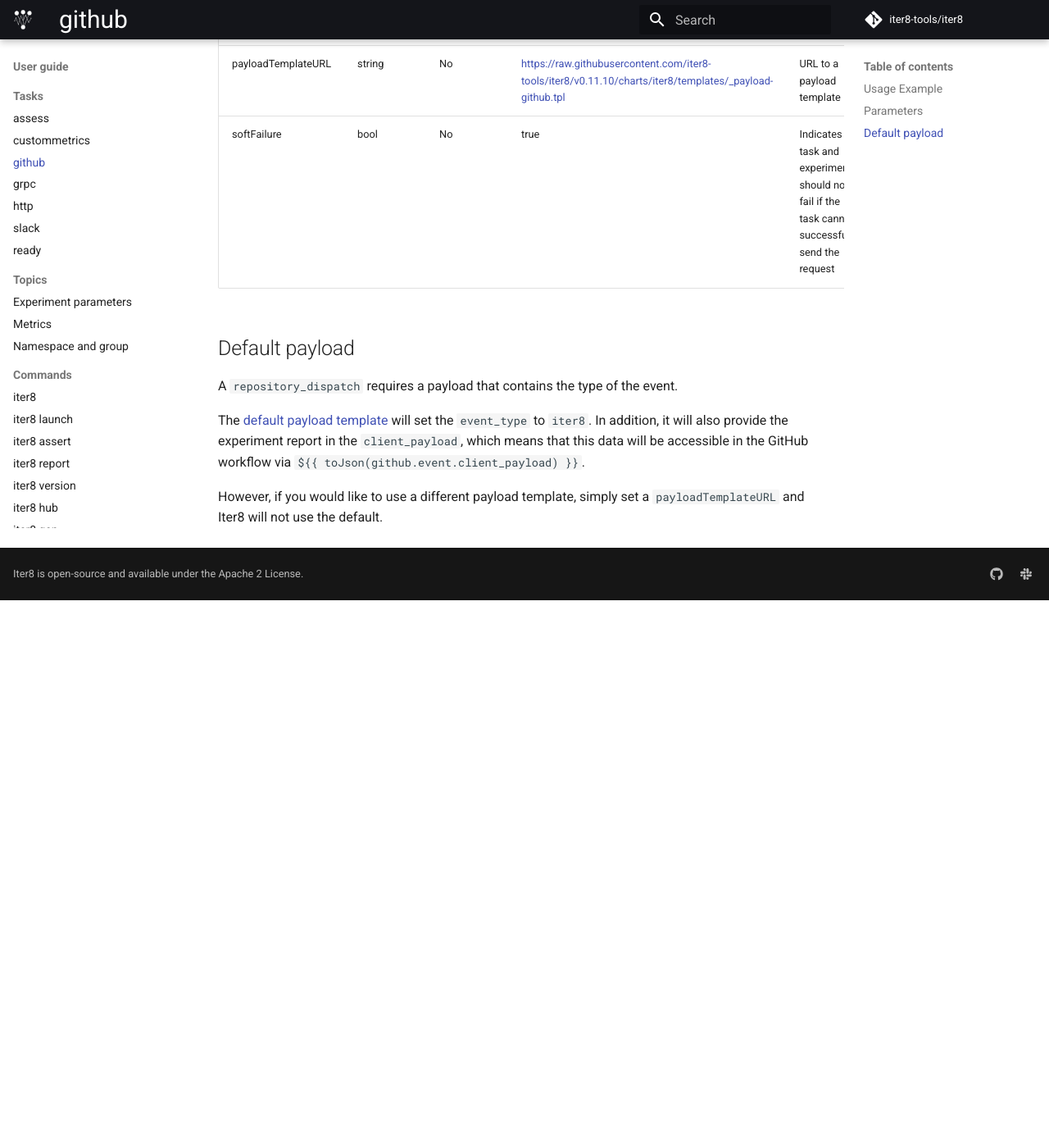
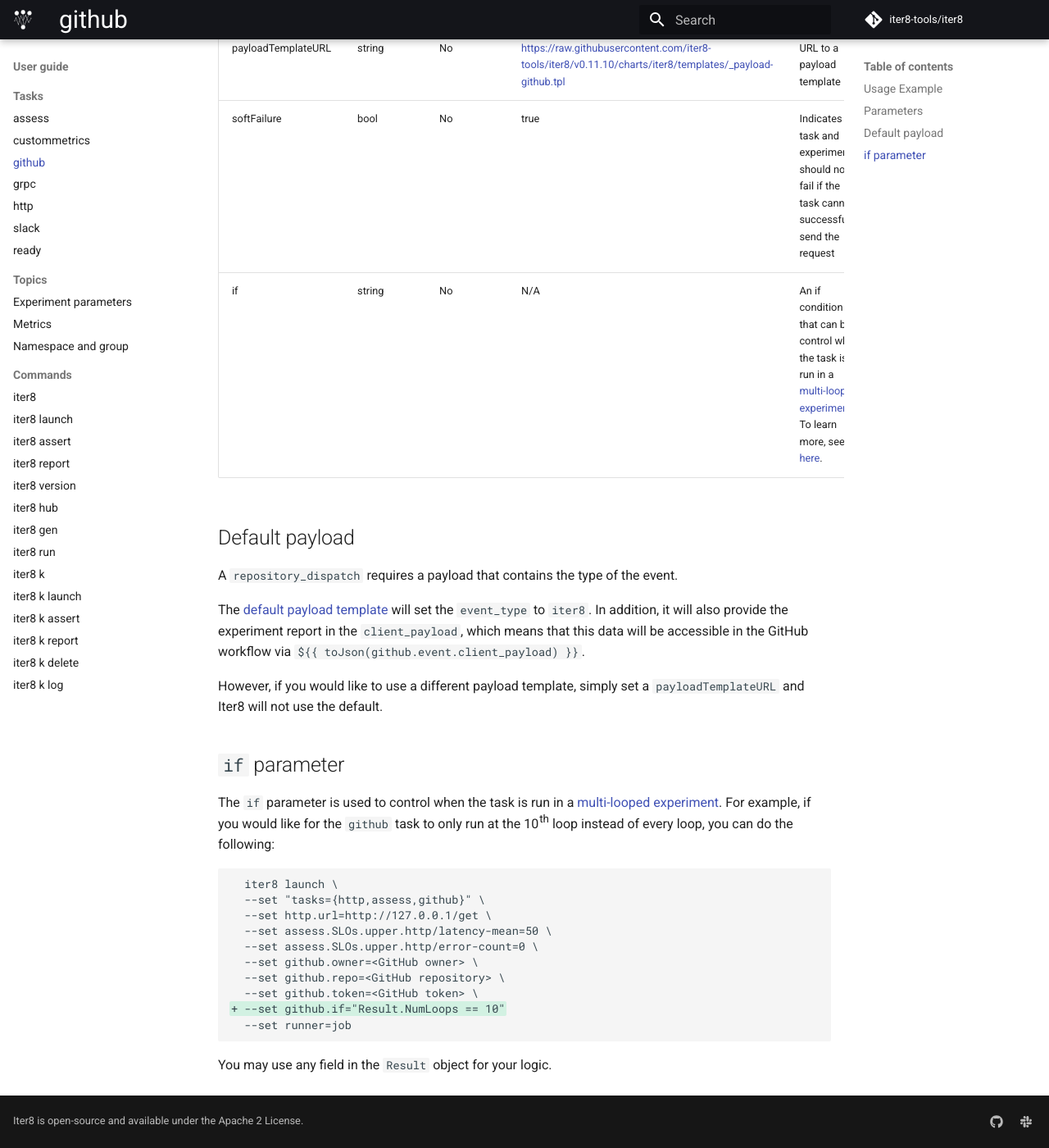
Before and after one commit to iter8-tools/docs, an MkDocs documentation site: the page built from docs/user-guide/tasks/github.md, in a window 1280 px wide and 1400 px high, scrolled down 964 px. Shown: the whole window at 82% size. Built offline with MkDocs 1.6.1 and Material for MkDocs 9.7.7, drawn with Linux system fonts in a browser that asks for light colours; comment, search, counter and statistics services are not loaded; the version menu is left out; before the commit the page ends 1696 px from its top, so only the background shows below that.

````diff
--- a/docs/user-guide/tasks/github.md
+++ b/docs/user-guide/tasks/github.md
@@ -34,6 +33,7 @@ See [here](../../tutorials/integrations/ghactions.md#use-iter8-to-trigger-a-gith
 | token | string | Yes | N/A | Authorization token |
 | payloadTemplateURL | string | No | [https://raw.githubusercontent.com/iter8-tools/iter8/v0.11.10/charts/iter8/templates/_payload-github.tpl](https://raw.githubusercontent.com/iter8-tools/iter8/v0.11.10/charts/iter8/templates/_payload-github.tpl) | URL to a payload template |
 | softFailure | bool | No | true | Indicates the task and experiment should not fail if the task cannot successfully send the request |
+| if | string | No | N/A | An if condition that can be control when the task is run in a [multi-looped experiment](../../getting-started/concepts.md#runner). To learn more, see [here](#if-parameter). |
 
 ## Default payload
 
@@ -42,3 +42,22 @@ A `repository_dispatch` requires a payload that contains the type of the event.
 The [default payload template](https://raw.githubusercontent.com/iter8-tools/iter8/v0.11.10/charts/iter8/templates/_payload-github.tpl) will set the `event_type` to `iter8`. In addition, it will also provide the experiment report in the `client_payload`, which means that this data will be accessible in the GitHub workflow via `${{ toJson(github.event.client_payload) }}`.
 
 However, if you would like to use a different payload template, simply set a `payloadTemplateURL` and Iter8 will not use the default.
+
+## `if` parameter
+
+The `if` parameter is used to control when the task is run in a [multi-looped experiment](../../getting-started/concepts.md#runner). For example, if you would like for the `github` task to only run at the 10th loop instead of every loop, you can do the following:
+
+```diff
+  iter8 launch \
+  --set "tasks={http,assess,github}" \
+  --set http.url=http://127.0.0.1/get \
+  --set assess.SLOs.upper.http/latency-mean=50 \
+  --set assess.SLOs.upper.http/error-count=0 \
+  --set github.owner=<GitHub owner> \
+  --set github.repo=<GitHub repository> \
+  --set github.token=<GitHub token> \
++ --set github.if="Result.NumLoops == 10"
+  --set runner=job
+```
+
+You may use any field in the `Result` object for your logic.
````
Also changed, not shown: other parts of docs/user-guide/tasks/github.md (+0 -1 lines), docs/tutorials/custom-metrics/two-or-more-versions.md (+3 -3 lines), docs/tutorials/integrations/ghactions.md (+32 -1 lines), docs/tutorials/integrations/overview.md (+0 -1 lines), docs/tutorials/integrations/slack.md (+36 -6 lines), docs/user-guide/tasks/slack.md (+19 -1 lines).
